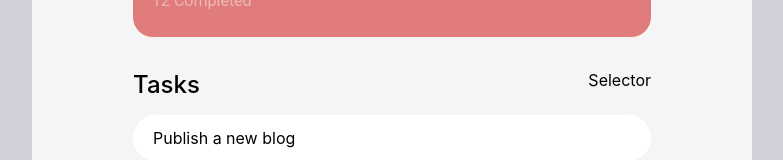
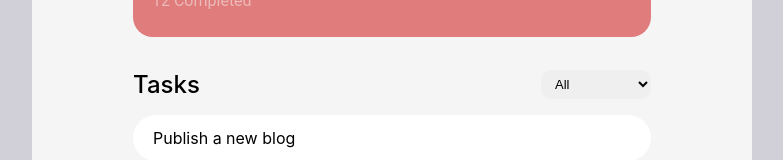
Before and after one commit to alangenfelds/react-todo-app-with-progress-bar, a React (Create React App) app: page / in a window 1280 px wide. Shown: the part 237-397 px from the top of the page, without its empty margins (248-1031 px from the left). Built offline with nearby package versions, Linux system fonts and the light colour scheme.

Commit message:
added selector

```diff
--- /dev/null
+++ b/src/components/select.scss
@@ -0,0 +1,10 @@
+.custom-select {
+  width: 110px;
+  height: 29px;
+  font-size: 13px;
+  font-weight: 400;
+  padding-left: 10px;
+  border: none;
+  border-radius: 10px;
+  outline: none;
+}
--- /dev/null
+++ b/src/components/select.tsx
@@ -0,0 +1,29 @@
+import { ChangeEvent } from "react";
+
+import "./select.scss";
+
+export type SelectOption = "All" | "Done" | "Undone";
+
+type Props = {
+  selectedOption: SelectOption;
+  onSelectChange: (selected: SelectOption) => void;
+};
+
+const Select = ({ selectedOption, onSelectChange }: Props) => {
+  const handleSelectChange = (e: ChangeEvent<HTMLSelectElement>) => {
+    onSelectChange(e.target.value as SelectOption);
+  };
+  return (
+    <select
+      className="custom-select"
+      value={selectedOption}
+      onChange={handleSelectChange}
+    >
+      <option value="All">All</option>
+      <option value="Done">Done</option>
+      <option value="Undone">Undone</option>
+    </select>
+  );
+};
+
+export default Select;
--- a/src/components/tasks-list.tsx
+++ b/src/components/tasks-list.tsx
@@ -2,6 +2,8 @@ import { TTodoItem } from "../types";
 import TodoItem from "./todo-item";
 import "./tasks-list.scss";
 import AddTodo from "./add-todo";
+import Select, { SelectOption } from "./select";
+import { useState } from "react";
 
 const TODOS: TTodoItem[] = [
   {
@@ -29,11 +31,17 @@ const TODOS: TTodoItem[] = [
 type Props = {};
 
 const TasksList = (props: Props) => {
+  const [selectedOption, setSelectedOption] = useState<SelectOption>("All");
+
+  const handleSelect = (selected: SelectOption) => {
+    setSelectedOption(selected);
+  };
+
   return (
     <div className="tasks-list-container">
       <div className="tasks-list-header">
         <div className="tasks-label">Tasks</div>
-        <div>Selector</div>
+        <Select selectedOption={selectedOption} onSelectChange={handleSelect} />
       </div>
       <div className="tasks-list">
         {TODOS.map((todo) => (
```
